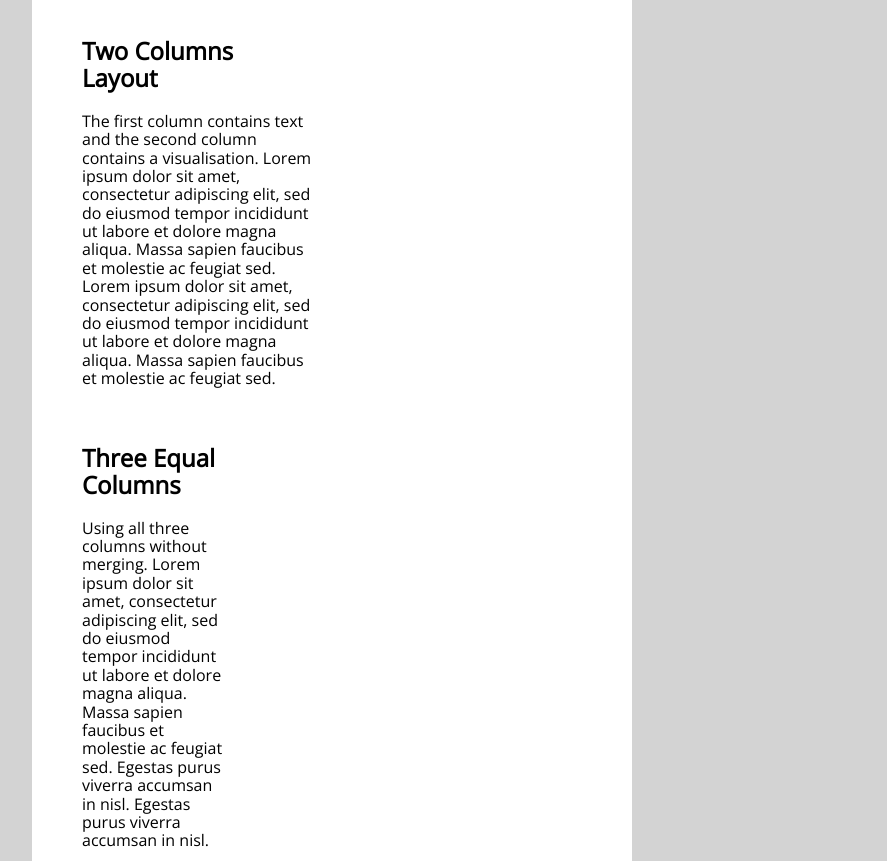
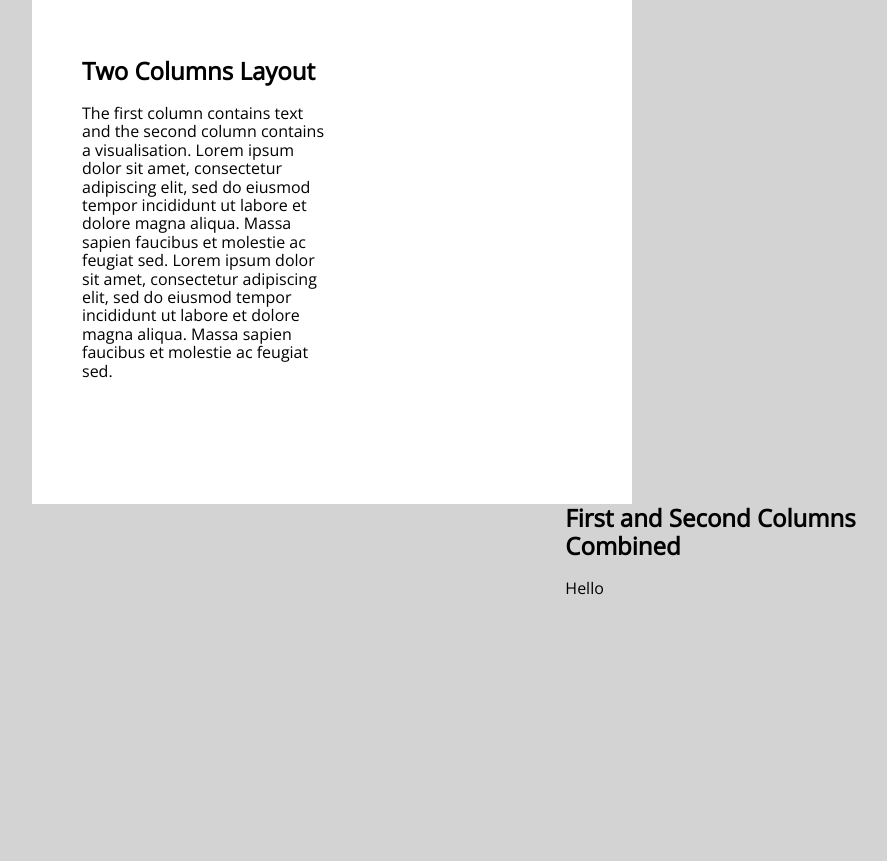
Before and after one commit to ltormonash/3179Assignment, a plain HTML site: page index.html in a window 1280 px wide. Shown: the part 131-992 px from the top of the page, without its empty margins (308-1195 px from the left). After the commit the page ends 800 px from the top, so only its background shows below. Drawn offline with nearby package versions, Linux system fonts and the light colour scheme; a script that the page names is missing.

Commit message:
Update index.html

```diff
--- a/index.html
+++ b/index.html
@@ -40,7 +40,7 @@
     <!-- pure grid group -->
     <div class="pure-g">
       <div class="pure-u-1-2">
-        <div class="description description-left">
+        <div id="vis2" class="vis-container"></div>
           <h2>Two Columns Layout</h2>
           <p>The first column contains text and the second column contains a visualisation.
             Lorem ipsum dolor sit amet, consectetur adipiscing elit, sed do eiusmod tempor incididunt ut labore et
@@ -51,26 +51,6 @@
       <div class="pure-u-1-2">
         <div id="vis1" class="vis-container"></div>
       </div>
-    </div>
-    <!-- end pure grid group -->
-
-    <!-- pure grid group -->
-    <div class="pure-g">
-      <div class="pure-u-1-3">
-        <div class="description description-left">
-          <h2>Three Equal Columns</h2>
-          <p>Using all three columns without merging. Lorem ipsum dolor sit amet, consectetur adipiscing elit, sed do
-            eiusmod tempor incididunt ut labore et dolore magna aliqua. Massa sapien faucibus et molestie ac feugiat
-            sed. Egestas purus viverra accumsan in nisl. Egestas purus viverra accumsan in nisl.</p>
-        </div>
-      </div>
-      <div class="pure-u-1-3">
-        <div id="vis4" class="vis-container"></div>
-      </div>
-      <div class="pure-u-1-3" style="width: 31.5%;">
-        <div id="vis3" class="vis-container" style="margin-left: 15px;"></div>
-      </div>
-
     </div>
     <!-- end pure grid group -->
 
```
